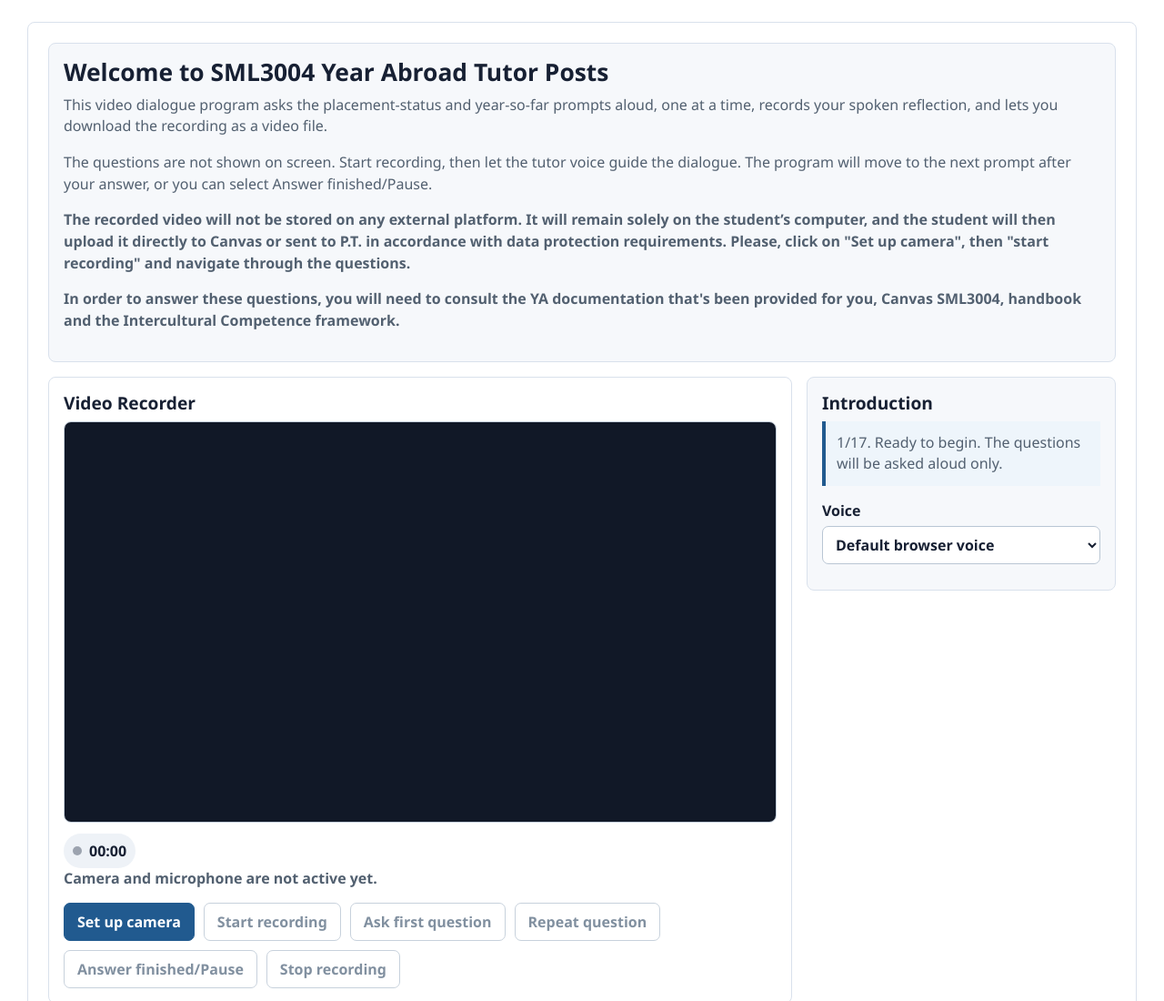
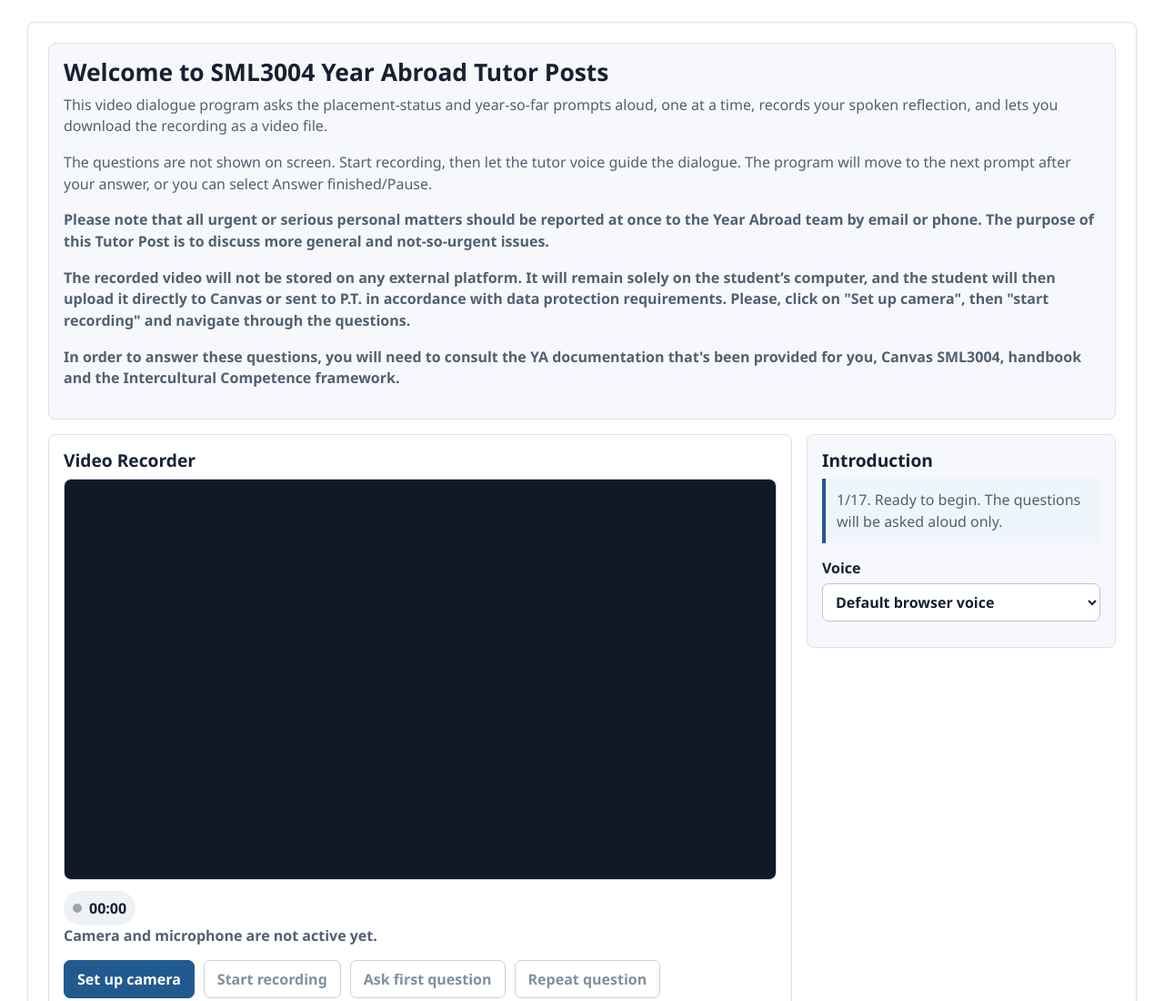
Before and after one commit to jamieandmarieb-oss/SpanishNewcastleUK, a plain HTML site: page sml3004-video-dialogue/index.html in a window 1280 px wide. Shown: the top 1100 px of the page at 91% size. Drawn offline with Linux system fonts and the light colour scheme.

Commit message:
Add urgent matters notice to SML3004 cover

```diff
--- a/sml3004-video-dialogue/index.html
+++ b/sml3004-video-dialogue/index.html
@@ -305,6 +305,7 @@
       <p>
         The questions are not shown on screen. Start recording, then let the tutor voice guide the dialogue. The program will move to the next prompt after your answer, or you can select Answer finished/Pause.
       </p>
+      <p><strong>Please note that all urgent or serious personal matters should be reported at once to the Year Abroad team by email or phone. The purpose of this Tutor Post is to discuss more general and not-so-urgent issues.</strong></p>
       <p><strong>The recorded video will not be stored on any external platform. It will remain solely on the student’s computer, and the student will then upload it directly to Canvas or sent to P.T. in accordance with data protection requirements. Please, click on "Set up camera", then "start recording" and navigate through the questions.</strong></p>
       <p><strong>In order to answer these questions, you will need to consult the YA documentation that's been provided for you, Canvas SML3004, handbook and the Intercultural Competence framework.</strong></p>
     </section>
```
